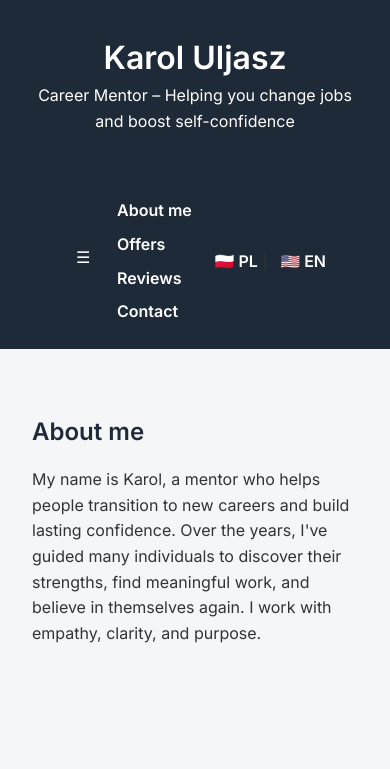
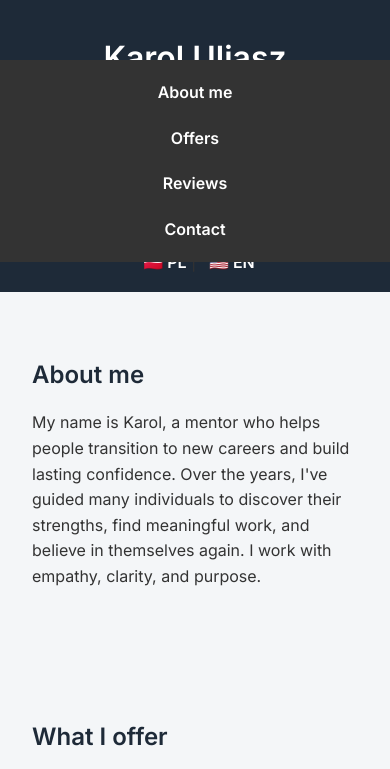
Before and after one commit to chem4tic/mentoring, a plain HTML site: page index-en.html in a window 390 px wide. Both pictures are taken after a click on the button "Toggle menu". Shown: the top 769 px of the page. Drawn offline with Linux system fonts and the light colour scheme.

Commit message:
Update style.css

```diff
--- a/style.css
+++ b/style.css
@@ -69,6 +69,16 @@ nav {
   color: var(--accent);
 }
 
+/* Hamburger button */
+.menu-toggle {
+  display: none;
+  font-size: 1.8em;
+  background: none;
+  border: none;
+  color: white;
+  cursor: pointer;
+}
+
 section {
   padding: 4rem 2rem;
   max-width: 900px;
@@ -123,18 +133,45 @@ footer {
   margin-top: 2rem;
 }
 
-@media (max-width: 600px) {
+@media (max-width: 768px) {
   nav {
     flex-direction: column;
     align-items: flex-start;
   }
 
-  .nav-links, .lang-switcher {
-    margin-top: 0.5rem;
+  .menu-toggle {
+    display: block;
+  }
+
+  .nav-links {
+    display: none;
+    flex-direction: column;
+    position: absolute;
+    top: 60px; /* Adjust based on nav height */
+    left: 0;
+    width: 100%;
+    background-color: #333;
+    padding: 10px 0;
   }
 
   .nav-links a {
     display: block;
-    margin: 0.5rem 0;
+    margin: 10px 0;
+    text-align: center;
+  }
+
+  .nav-links.active {
+    display: flex;
+  }
+
+  .nav-container {
+    flex-direction: column;
+    align-items: flex-start;
+  }
+
+  .lang-switcher {
+    margin-top: 10px;
+    text-align: center;
+    width: 100%;
   }
 }
```
